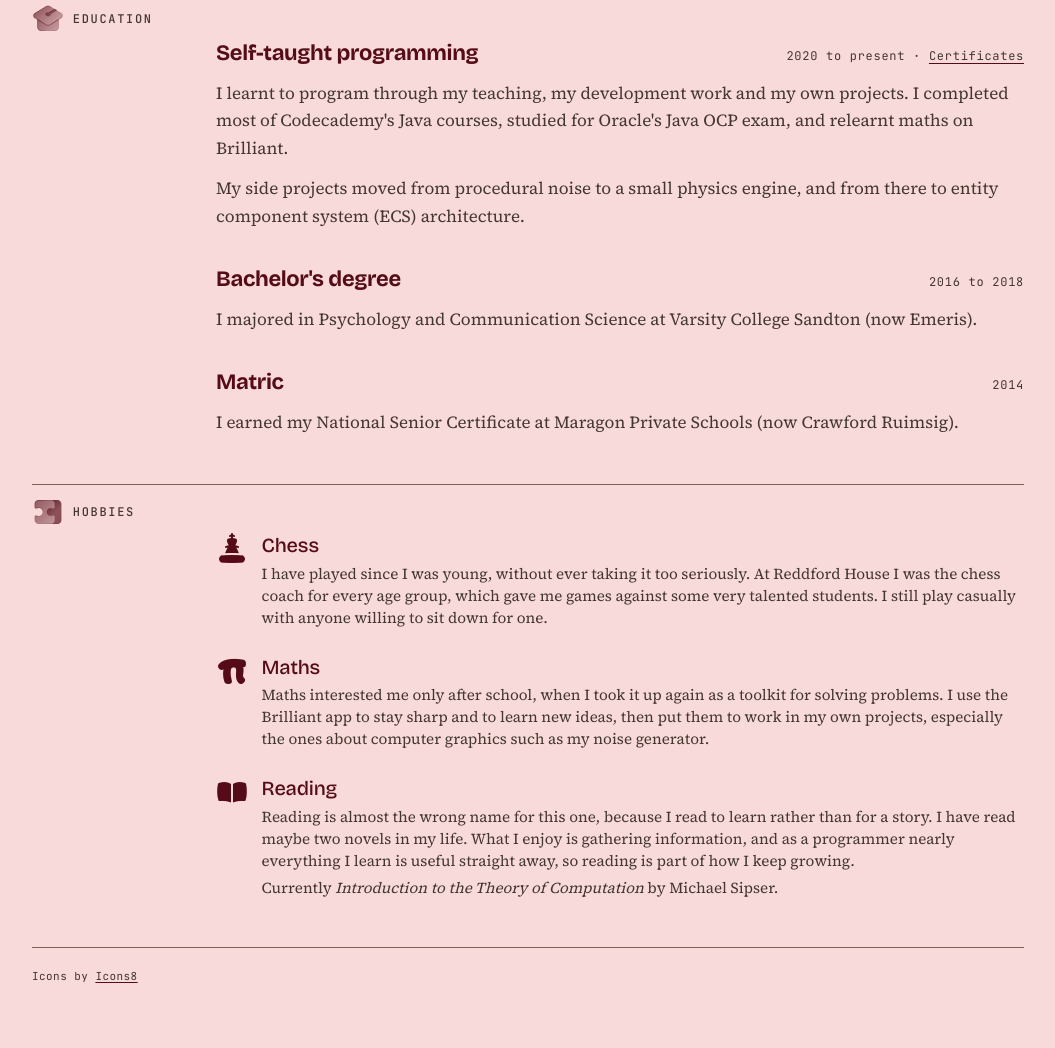
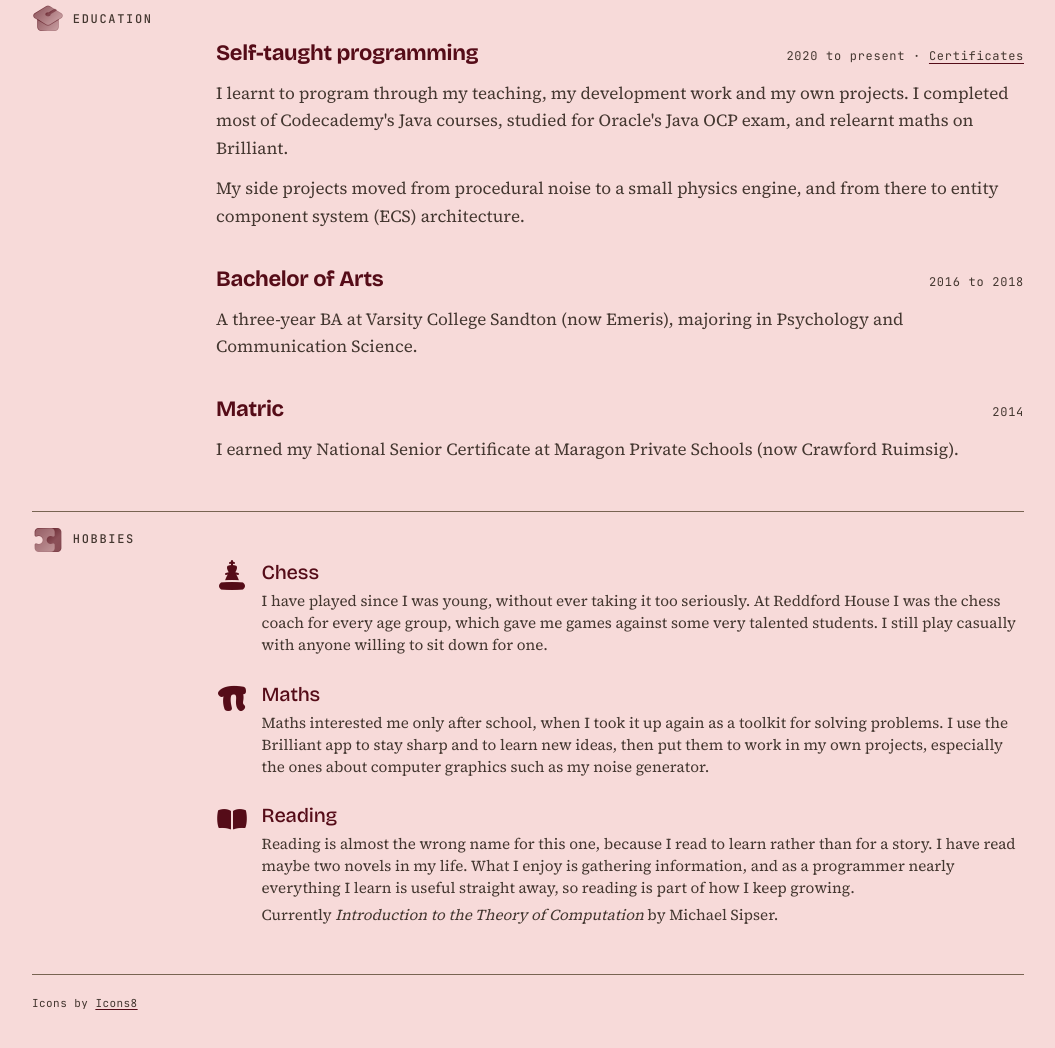
Before and after one commit to Mr-Slinky/Mr-Slinky.github.io, a plain HTML site: page index.html in a window 1280 px wide. Shown: the part 3355-4403 px from the top of the page, without its empty margins (112-1167 px from the left). Drawn offline with nearby package versions, Linux system fonts and the light colour scheme.

Commit message:
docs: name the degree as a three-year BA
The education entry states the qualification, a Bachelor of Arts, alongside the institution and the two majors.

```diff
--- a/index.html
+++ b/index.html
@@ -845,10 +845,10 @@
 
         <li class="entry" data-timeline="study">
           <div class="entry-head">
-            <h3>Bachelor's degree</h3>
+            <h3>Bachelor of Arts</h3>
             <p class="meta"><time datetime="2016">2016</time> to <time datetime="2018">2018</time></p>
           </div>
-          <p>I majored in Psychology and Communication Science at Varsity College Sandton (now Emeris).</p>
+          <p>A three-year BA at Varsity College Sandton (now Emeris), majoring in Psychology and Communication Science.</p>
         </li>
 
         <li class="entry">
```
